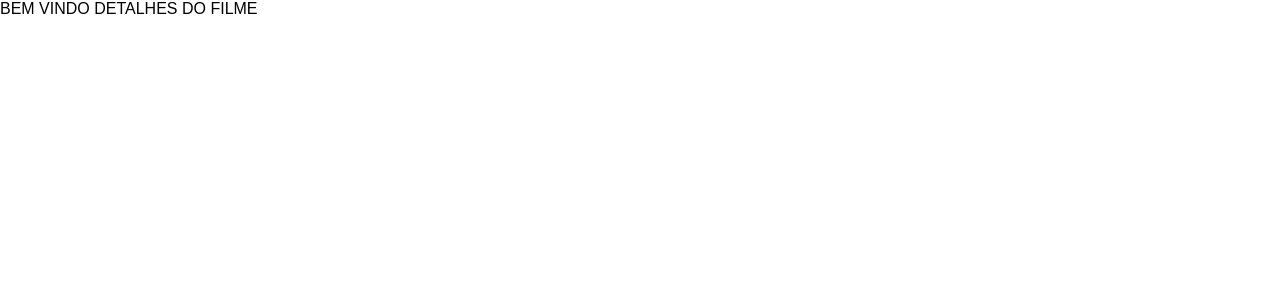
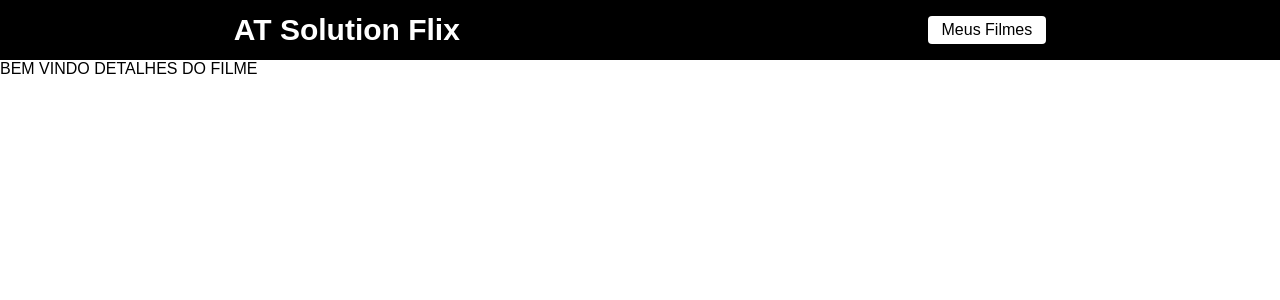
Before and after one commit to Hitiro/AT-Solution-Flix, a JavaScript app: page /filme/1 in a window 1280 px wide. Shown: the top 300 px of the page. Built offline with nearby package versions, Linux system fonts and the light colour scheme; the HTML template or start-up script is replaced by a standard one.

Commit message:
feat: criacao do header

```diff
--- /dev/null
+++ b/src/components/Header/header.css
@@ -0,0 +1,25 @@
+header{
+  display: flex;
+  align-items: center;
+  justify-content: space-around;
+  width: 100%;
+  height: 60px;
+  background-color: #000;
+}
+
+.logo{
+  text-decoration: none;
+  font-size: 30px;
+  cursor: pointer;
+  color: #FFF;
+  font-weight: bold;
+}
+
+.favoritos{
+  text-decoration: none;
+  cursor: pointer;
+  background-color: #FFF;
+  padding: 5px 14px;
+  color: #000;
+  border-radius: 4px;
+}
--- /dev/null
+++ b/src/components/Header/index.js
@@ -0,0 +1,14 @@
+import './header.css';
+import { Link } from 'react-router-dom'
+
+function Header() {
+  return (
+    <header>
+      <Link className="logo" to="/"> AT Solution Flix </Link>
+      <Link className="favoritos" to="/favoritos">Meus Filmes</Link>
+
+    </header>
+  )
+}
+
+export default Header;
--- a/src/routes.js
+++ b/src/routes.js
@@ -2,10 +2,12 @@
 
 import Home from './pages/Home';
 import Filme from './pages/Filme';
+import Header from './components/Header';
 
 function RoutesApp() {
   return (
     <BrowserRouter>
+      <Header />
       <Routes>
         <Route path="/" element={<Home />} />
         <Route path="/filme/:id" element={<Filme />} />
```
